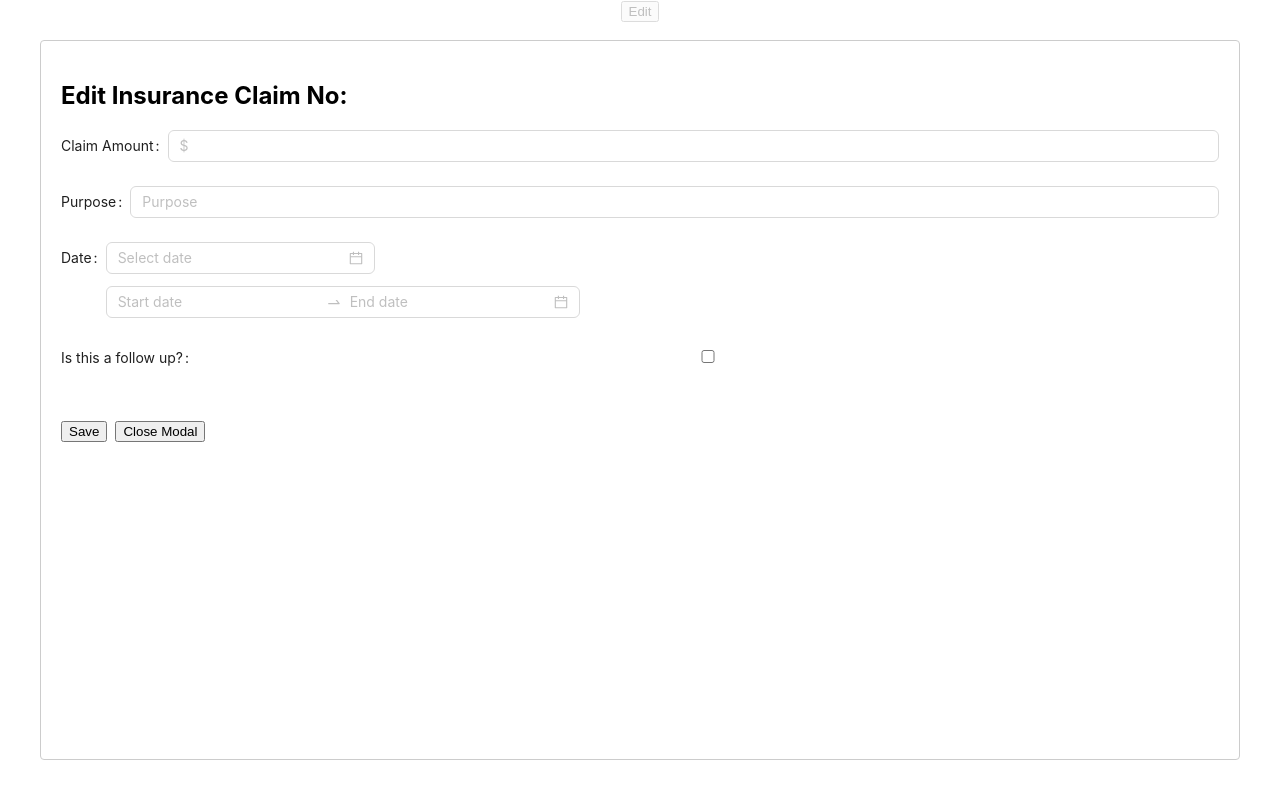
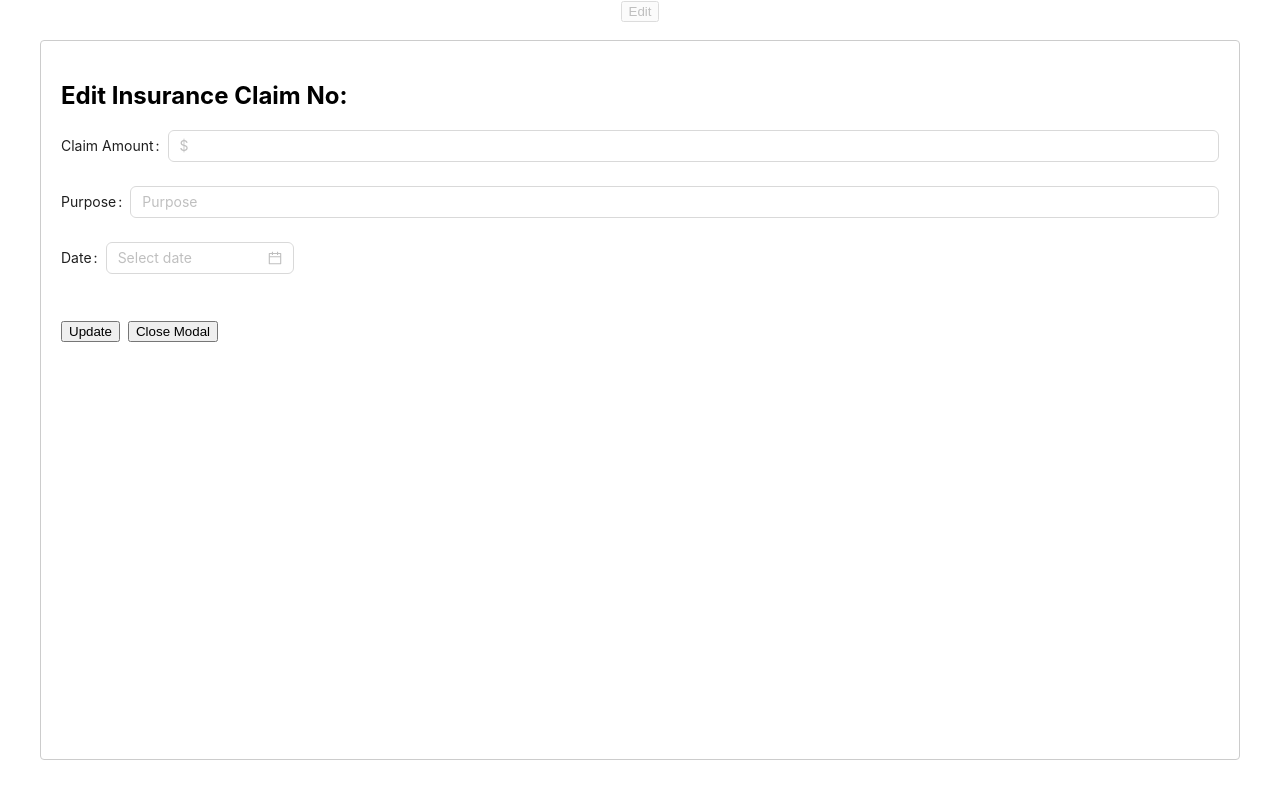
Before and after one commit to ongkahyuan/SEED2021, a React (Create React App) app in the folder my_react_app/: page / in a window 1280 px wide. Both pictures are taken after a click on the button "Edit". Built offline with nearby package versions, Linux system fonts and the light colour scheme.

Commit message:
Update Button.js

```diff
--- a/my_react_app/src/components/Button.js
+++ b/my_react_app/src/components/Button.js
@@ -1,7 +1,7 @@
 import React from 'react'
 import { useState, useEffect } from 'react'
 import Modal from 'react-modal'
-import { DatePicker,Form, Input, Select, Space, Radio, Button as Btn , } from 'antd';
+import { DatePicker,Form, Input, Select, Space, Radio, Button as Btn , Checkbox } from 'antd';
 
 
 export const Button = ()=>{
@@ -30,7 +30,6 @@ export const Button = ()=>{
     const closeModal = ()=>setOpen(false)
 
   //   const deleteClaims = async(id) =>{
-
   //     try{
   //        await axios.delete(`/api/${id}`,{
   //            data:{
@@ -51,6 +50,7 @@ export const Button = ()=>{
     const editInputs= (e)=>{
 
       console.log({claimAmount})
+      console.log({date})
     }
 
     const customStyles = {
@@ -110,29 +110,20 @@ export const Button = ()=>{
                 </div> */}
                 <Form.Item label="Date">
                  <Space direction="vertical" size={12}>
-                 {/* <Input value ={date} onChange={(e)=>{setDate(e.target.value)}}/> */}
-                  <DatePicker showTime onChange={onChange} onOk={onOk} />
-                    <RangePicker
-                      // showTime={{
-                      //   format: 'HH:mm',
-                      // }}
-                      format="YYYY-MM-DD HH:mm"
-                      onChange={onChange}
-                      onOk={onOk}
-                    />
+                  <DatePicker  onChange={(date, dateString) => setDate(dateString)} onOk={onOk} />
                 </Space>
                 </Form.Item>
-                <Form.Item label="Is this a follow up?" >
-                <Input
-                type="checkbox"
-                checked ={followUp}
-                value={followUp}
-                onChange={(e)=>{setFollowUp(e.currentTarget.checked)}}
-                />
-                </Form.Item>
+                {/* <Form.Item label="Is this a follow up?" >
+                <Checkbox value={followUp}  onChange={onChange}>Checkbox</Checkbox>
+                </Form.Item> */}
+                {followUp&&
+                  <Form.Item label="Previous Claim ID">
+                  <Input value ={previousClaimId} tpye="number"placeholder="Previous Claim ID" onChange={(e)=>{setPreviousClaimId(e.target.value)}}/>
+                  </Form.Item>
+                }
                 <br/>
                 <Space wrap>
-                <input type = "submit" value = 'Save' className="btn btn-block"></input>
+                <input type = "submit" value = 'Update' className="btn btn-block"></input>
                 {/* <input type = "submit" value = 'Update' className="btn btn-block" onClick={(console.log('asda'))}/> */}
                 <button onClick={closeModal}>Close Modal</button>
                 </Space>
```
